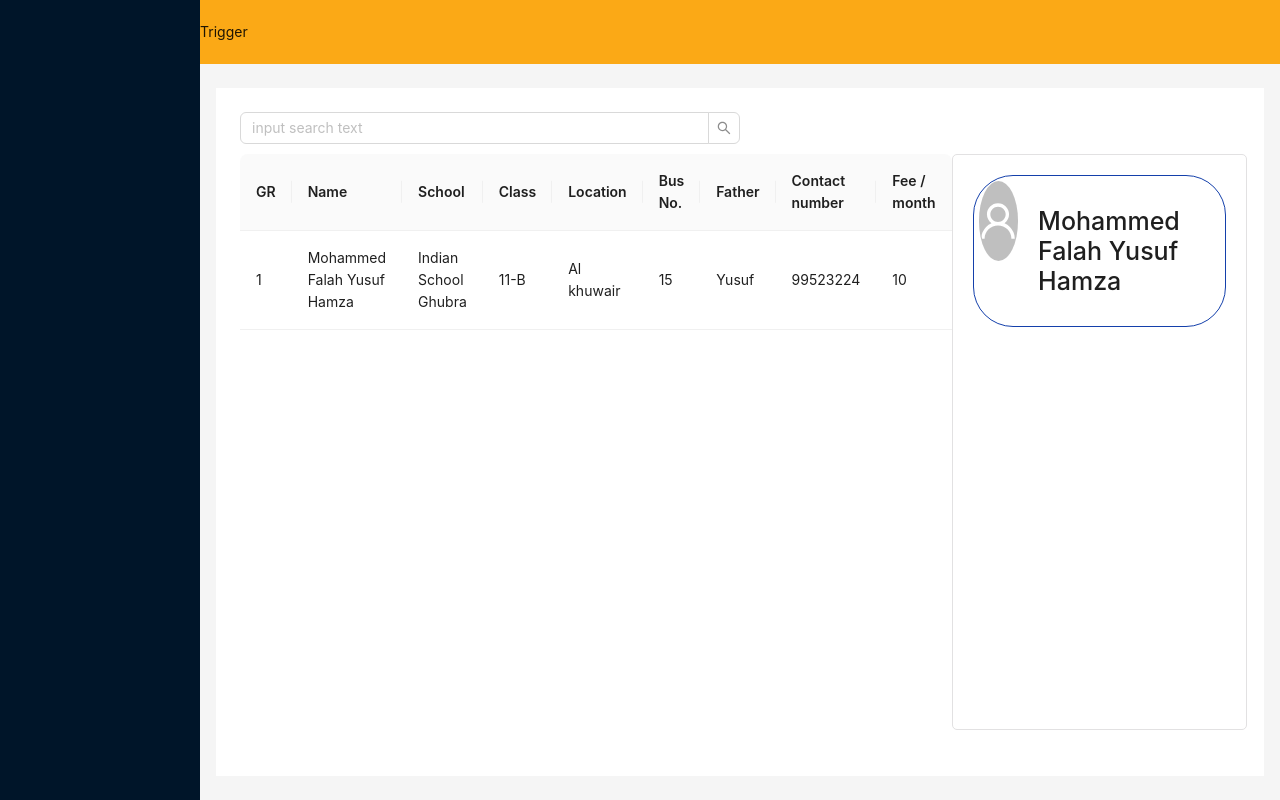
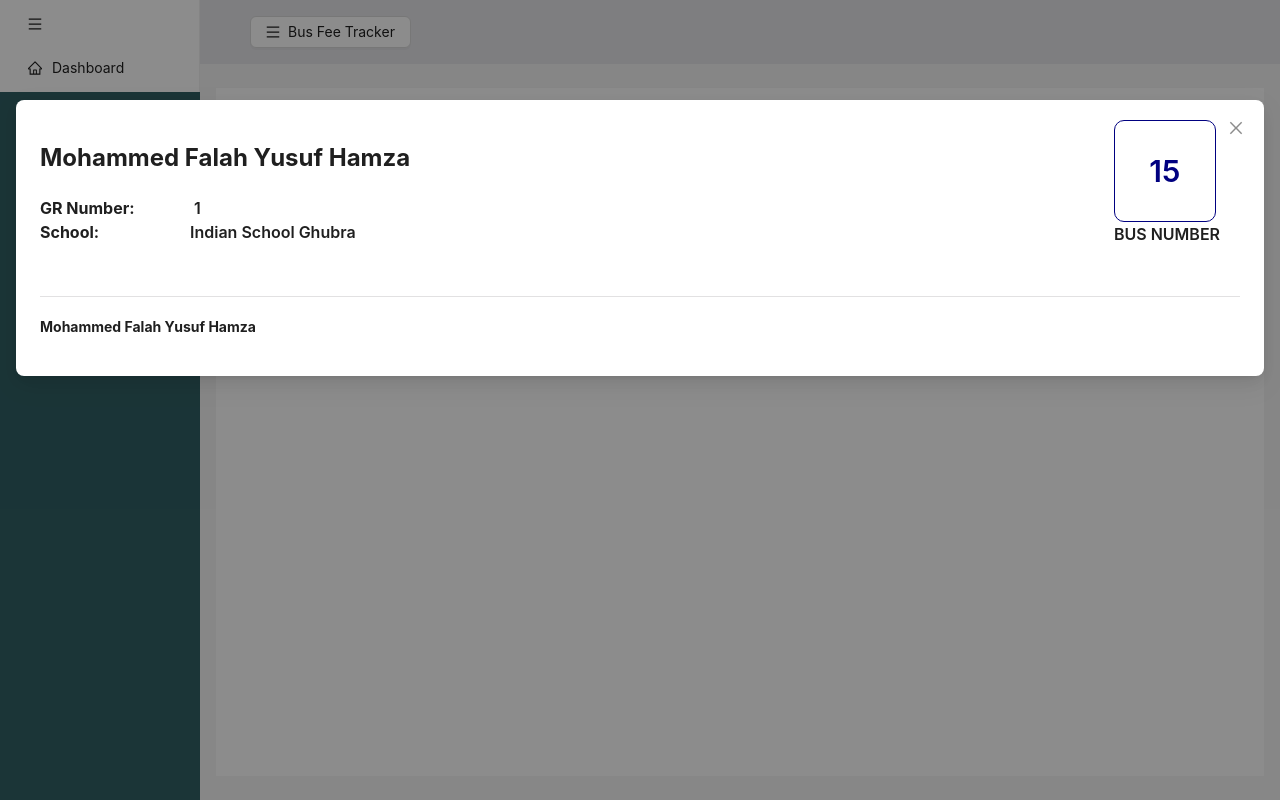
Before and after one commit to falahyusufhamza/fees-app, a React (Create React App) app: page / in a window 1280 px wide. Both pictures are taken after a click on the element "Mohammed Falah Yusuf Hamza". Built offline with nearby package versions, Linux system fonts and the light colour scheme.

Commit message:
Standardised layout

```diff
--- /dev/null
+++ b/src/components/common/Dashboard/DashboardConfig.js
@@ -0,0 +1,13 @@
+import { HomeOutlined, MenuOutlined } from "@ant-design/icons"
+export const dashboardConfig = [
+    {
+        key: "menu",
+        label: "",
+        icon: <MenuOutlined/>
+    },
+    {
+        key: "dashboard",
+        label: "Dashboard",
+        icon: <HomeOutlined/>
+    }
+]
--- a/src/components/common/Dashboard/StudentProfile.css
+++ b/src/components/common/Dashboard/StudentProfile.css
@@ -5,8 +5,45 @@
     height: 100%;
 }
 
+.student-profile-header {
+    border-bottom: 1px solid #e2e1e2;
+    padding-bottom: 50px;
+    display: flex;
+    justify-content: space-between;
+    width: 100%;
+}
+
+.student-profile-header p {
+    margin: 0px;
+}
+.student-profile-header span {
+    font-weight: bold;
+    display: inline-block;
+    width: 150px;
+}
+
+.student-profile-header .left {
+
+}
+
+.bus-number-box {
+    width: 100px;
+    height: 100px;
+    border: 1px solid navy;
+    color: navy;
+    font-size: 30px;
+    border-radius: 10px;
+    display: flex;
+    justify-content: center;
+    align-items: center;
+}
+
+.student-profile-header .right {
+    margin-right: 20px;
+}
+
 .student-profile .title {
-    border: 1px solid #1440ab;
+    border: 1px solid var(--primary-color);
     display: flex;
     gap: 20px;
     padding: 5px;
--- a/src/components/common/Dashboard/StudentProfile.js
+++ b/src/components/common/Dashboard/StudentProfile.js
@@ -1,24 +1,44 @@
 import React from 'react'
-import { Avatar } from 'antd';
-import { UserOutlined } from '@ant-design/icons';
+import { Modal } from 'antd';
 import "./StudentProfile.css"
 
 const StudentProfile = ({
-    studentData
+    studentData = {},
+    isVisible = false,
+    onClose = () => {}
 }) => {
     const {
-        name
+        name,
+        grno,
+        busNumber,
+        school
     } = studentData;
   return (
-    <div className='student-profile'>
-        <div className='title'>
-            <Avatar
-            size={80}
-                icon={<UserOutlined />}
-            />
-            <p>{name}</p>
-        </div>
-    </div>
+    <Modal
+        title={<div className='student-profile-header'>
+            <div className='left'>
+                <h2>{name}</h2>
+                <p className='grno'>
+                    <span>GR Number:</span> {grno}
+                </p>
+                <p className='school-name'>
+                    <span>School: </span>{school}</p>
+            </div>
+            <div className='right'>
+                <div className='bus-number-box'>
+                    {busNumber}
+                </div>
+                BUS NUMBER
+            </div>
+
+        </div>}
+        open={isVisible}
+        onCancel={onClose}
+        width={1500}
+        footer={() => <></>}
+    >
+        <h4>{name}</h4>
+    </Modal>
   )
 }
 
--- a/src/components/common/Layout.css
+++ b/src/components/common/Layout.css
@@ -1,5 +1,13 @@
 .layout-container {
     height: 100%;
+}
+
+.layout-container .sider {
+    background-color: #316064;
+}
+
+.layout-container .header {
+    background-color: #e5e5e9;
 }
 
 .layout-container .trigger {
--- a/src/components/common/Layout.js
+++ b/src/components/common/Layout.js
@@ -1,6 +1,8 @@
 import React, {useState} from 'react'
-import {Layout, Menu} from 'antd';
+import {Button, Layout, Menu} from 'antd';
 import './Layout.css'
+import { HomeOutlined, MenuOutlined } from '@ant-design/icons';
+import { dashboardConfig } from './Dashboard/DashboardConfig';
 
 const { Header, Sider, Content } = Layout;
 
@@ -13,18 +15,24 @@ const AppLayout = (props) => {
           color='white'
           mode="inline"
           defaultSelectedKeys={['1']}
-          items={[]}
+          items={dashboardConfig.map(item => {
+            if (item.key === "menu") {
+                return {
+                    ...item,
+                    onClick: () => setCollapsed(prevState => !prevState)
+                }
+            }
+            return item
+          })}
         />
       </Sider>
       <Layout className="header-and-content">
         <Header
-            className='header-container'
-          style={{
-            padding: 0,
-            background: "#fba916",
-          }}
+            className='header'
         >
-          <div className='trigger' onClick={() => setCollapsed((prevState) => !prevState)}>Trigger</div>
+          <div className='trigger' onClick={() => setCollapsed((prevState) => !prevState)}>
+            <Button icon={<MenuOutlined/>} children="Bus Fee Tracker"/>
+          </div>
         </Header>
         <Content
             className='content-container'
--- a/src/pages/Dashboard.js
+++ b/src/pages/Dashboard.js
@@ -7,10 +7,10 @@ import StudentProfile from '../components/common/Dashboard/StudentProfile';
 const { Search } = Input;
 
 const Dashboard = () => {
-    const [showDetailedView, setShowDetailedView] = useState(false);
+    const [isDetailedViewVisible, setDetailedViewVisible] = useState(false);
     const [selectedStudent, setSelectedStudent] = useState();
     const onSelectStudent = (studentId) => {
-        setShowDetailedView(true);
+        setDetailedViewVisible(true);
         setSelectedStudent(studentsData.find(item => item.grno === studentId));
     }
   return (
@@ -27,9 +27,13 @@ const Dashboard = () => {
             <div className='table-container'>
                 <StudentsTable data={studentsData} onSelectStudent={onSelectStudent}/>
             </div>
-            {showDetailedView && <div id='profile-container'>
-                <StudentProfile studentData={selectedStudent}/>
-            </div>}
+            <div id='profile-container'>
+                <StudentProfile
+                    studentData={selectedStudent}
+                    onClose={() => setDetailedViewVisible(false)}
+                    isVisible={isDetailedViewVisible}
+                />
+            </div>
         </div>
     </div>
   )
```
Also changed, not shown: public/manifest.json.
